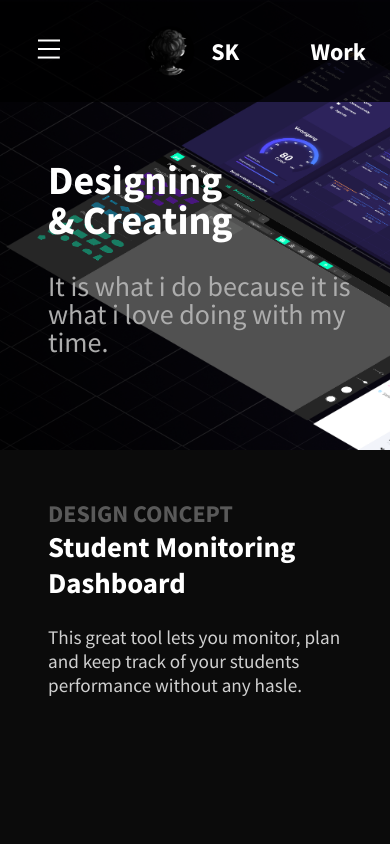
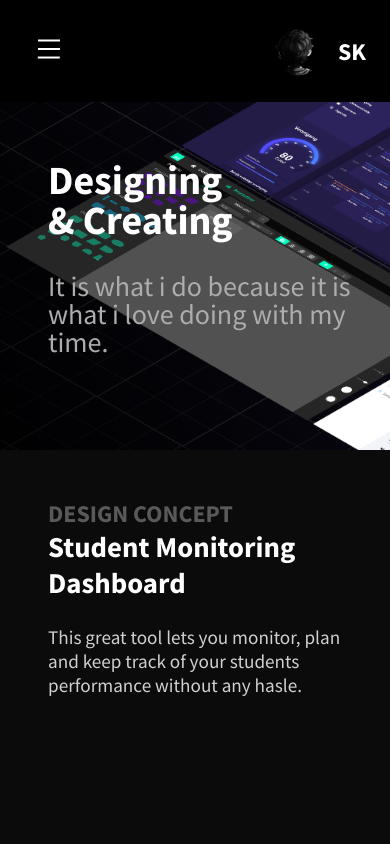
Before and after one commit to StijnKlarenbeek/Site, a Vue app: page /work in a window 390 px wide. Shown: the top 844 px of the page. Built offline with nearby package versions, Linux system fonts and the light colour scheme.

Commit message:
Fixed basic navigation

```diff
--- a/src/components/Gallery/Gallery.vue
+++ b/src/components/Gallery/Gallery.vue
@@ -207,4 +207,10 @@
     .gallery-content .gallery-item:hover .inner .filter.Software{
         text-decoration: underline #4353ff;
     }
+    @media screen and (max-width:768px) {
+        .gallery ul{
+            top: 70px;
+            width:100%;
+        }
+    }
 </style>
--- a/src/components/Nav.vue
+++ b/src/components/Nav.vue
@@ -2,7 +2,7 @@
 
     <div id="nav">
         <div class="burger" data-nav-target="prim_bar">
-            <svg class="bars" viewBox="0 0 100 100" onclick="this.classList.toggle('active')">
+            <svg class="navburgerbars" viewBox="0 0 100 100" @click="switchNavActive">
                 <path class="line top" d="m 30,33 h 40 c 13.100415,0 14.380204,31.80258 6.899646,33.421777 -24.612039,5.327373 9.016154,-52.337577 -12.75751,-30.563913 l -28.284272,28.284272"></path>
                 <path class="line middle" d="m 70,50 c 0,0 -32.213436,0 -40,0 -7.786564,0 -6.428571,-4.640244 -6.428571,-8.571429 0,-5.895471 6.073743,-11.783399 12.286435,-5.570707 6.212692,6.212692 28.284272,28.284272 28.284272,28.284272"></path>
                 <path class="line bottom" d="m 69.575405,67.073826 h -40 c -13.100415,0 -14.380204,-31.80258 -6.899646,-33.421777 24.612039,-5.327373 -9.016154,52.337577 12.75751,30.563913 l 28.284272,-28.284272"></path>
@@ -47,6 +47,10 @@
             switchLanguage(activated, deactivated) {
                 this.$refs[activated].classList.toggle(this.activeNavClass);
                 this.$refs[deactivated].classList.toggle(this.activeNavClass);
+            },
+            switchNavActive() {
+                document.getElementsByClassName('navburgerbars')[0].classList.toggle('active');
+                document.getElementById("nav").classList.toggle('active');
             }
         }
     }
@@ -55,8 +59,7 @@
 <style scoped lang="scss">
     #nav {
         padding: 8px 48px;
-        /*padding-top: 0;*/
-        /*padding-bottom: 0;*/
+        position:relative;
         display: flex;
         justify-content: space-between;
         position: fixed;
@@ -73,6 +76,8 @@
             text-decoration: none;
             font-size: 1.5rem;
             color: rgba(255,255,255,.4);
+            display:inline-block;
+            box-sizing:border-box;
 
             &.brand {
                 opacity: 1;
@@ -102,33 +107,33 @@
         display: none;
     }
 
-    .burger .bars {
+    .burger .navburgerbars {
         width: 50px;
         cursor: pointer;
     }
-    .burger .bars .line {
+    .burger .navburgerbars .line {
         fill: none;
         stroke: #fff;
         stroke-width: 4;
         stroke-linecap: square;
         transition: stroke-dasharray 400ms,  stroke-dashoffset 400ms;
     }
-    .burger .bars .line.top {
+    .burger .navburgerbars .line.top {
         stroke-dasharray: 40 172;
     }
-    .burger .bars .line.middle {
+    .burger .navburgerbars .line.middle {
         stroke-dasharray: 40 111;
     }
-    .burger .bars .line.bottom {
+    .burger .navburgerbars .line.bottom {
         stroke-dasharray: 40 172;
     }
-    .burger .bars.active .top {
+    .burger .navburgerbars.active .top {
         stroke-dashoffset: -132px;
     }
-    .burger .bars.active .middle {
+    .burger .navburgerbars.active .middle {
         stroke-dashoffset: -71px;
     }
-    .burger .bars.active .bottom {
+    .burger .navburgerbars.active .bottom {
         stroke-dashoffset: -132px;
     }
 
@@ -143,6 +148,26 @@
     }
 
     @media screen and (max-width: 768px) {
+        #nav {
+            background:#000;
+        }
+        #nav .right {
+            background:#000;
+            position: absolute;
+            left:-100%;
+            top:69px;
+            width:100%;
+            transition: 250ms;
+
+        }
+        #nav.active .right {
+            left:0;
+        }
+        #nav .right a{
+            padding-left: 48px;
+            display:block;
+        }
+
         .burger {
             display:block;
         }
```
